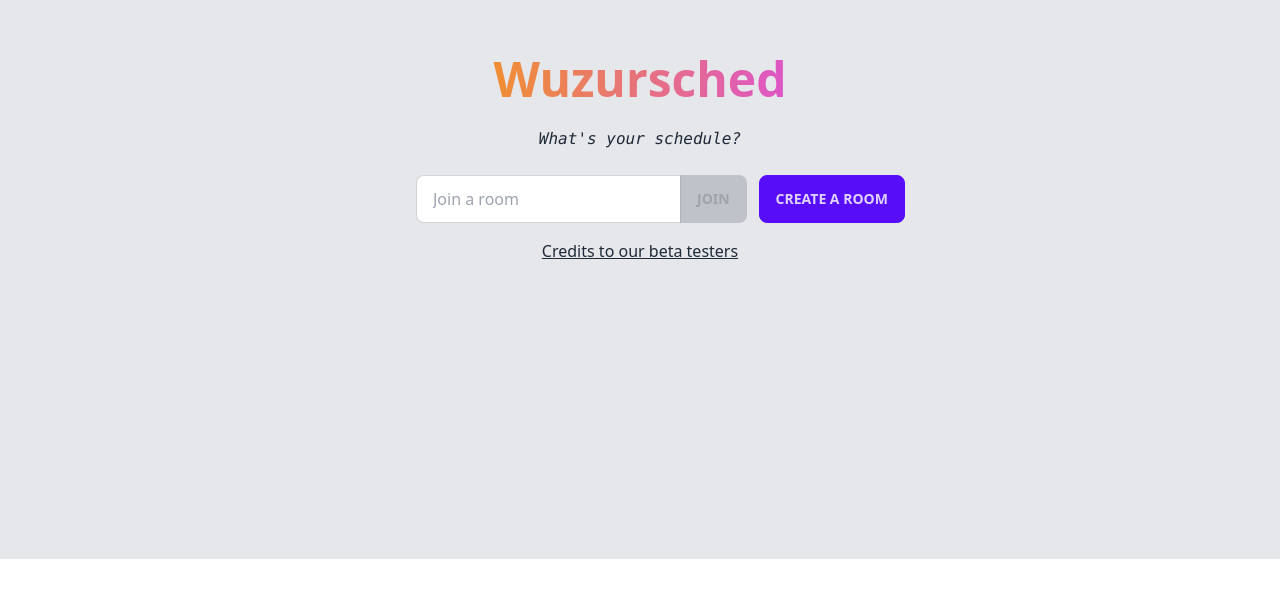
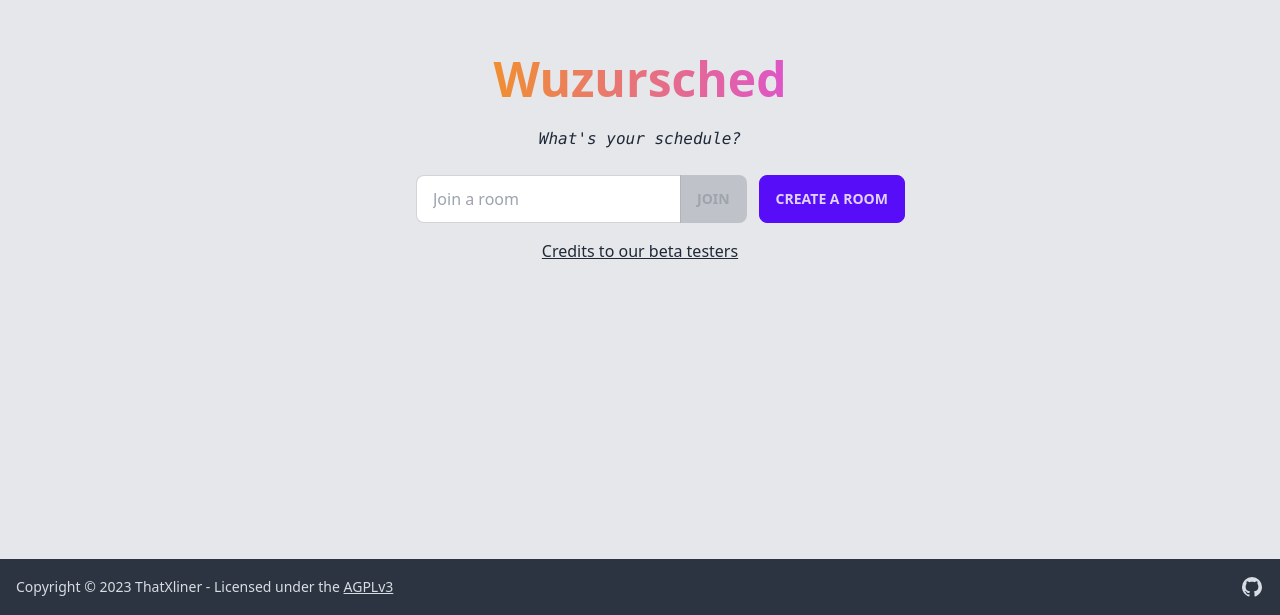
Before and after one commit to ThatXliner/wuzursched, a SvelteKit app: page / in a window 1280 px wide. Shown: the part 241-856 px from the top of the page. Before the commit the page ends 800 px from the top, so only its background shows below. Built offline with nearby package versions, Linux system fonts and the light colour scheme.

Commit message:
:page_facing_up: Added footer
Pretty sure that the GPL forces me to do this

```diff
--- a/src/routes/+layout.svelte
+++ b/src/routes/+layout.svelte
@@ -3,3 +3,23 @@
 </script>
 
 <slot />
+<footer class="footer items-center p-4 bg-neutral text-neutral-content">
+	<div class="items-center grid-flow-col">
+		<p>
+			Copyright © 2023 ThatXliner - Licensed under the <a
+				href="https://github.com/ThatXliner/wuzursched/blob/main/LICENSE"
+				class="link">AGPLv3</a
+			>
+		</p>
+	</div>
+	<div class="grid-flow-col gap-4 md:place-self-center md:justify-self-end">
+		<a href="https://github.com/ThatXliner/wuzursched"
+			><svg xmlns="http://www.w3.org/2000/svg" width="24" height="24" viewBox="0 0 24 24"
+				><path
+					fill="currentColor"
+					d="M12 2A10 10 0 0 0 2 12c0 4.42 2.87 8.17 6.84 9.5c.5.08.66-.23.66-.5v-1.69c-2.77.6-3.36-1.34-3.36-1.34c-.46-1.16-1.11-1.47-1.11-1.47c-.91-.62.07-.6.07-.6c1 .07 1.53 1.03 1.53 1.03c.87 1.52 2.34 1.07 2.91.83c.09-.65.35-1.09.63-1.34c-2.22-.25-4.55-1.11-4.55-4.92c0-1.11.38-2 1.03-2.71c-.1-.25-.45-1.29.1-2.64c0 0 .84-.27 2.75 1.02c.79-.22 1.65-.33 2.5-.33c.85 0 1.71.11 2.5.33c1.91-1.29 2.75-1.02 2.75-1.02c.55 1.35.2 2.39.1 2.64c.65.71 1.03 1.6 1.03 2.71c0 3.82-2.34 4.66-4.57 4.91c.36.31.69.92.69 1.85V21c0 .27.16.59.67.5C19.14 20.16 22 16.42 22 12A10 10 0 0 0 12 2Z"
+				/></svg
+			></a
+		>
+	</div>
+</footer>
```
